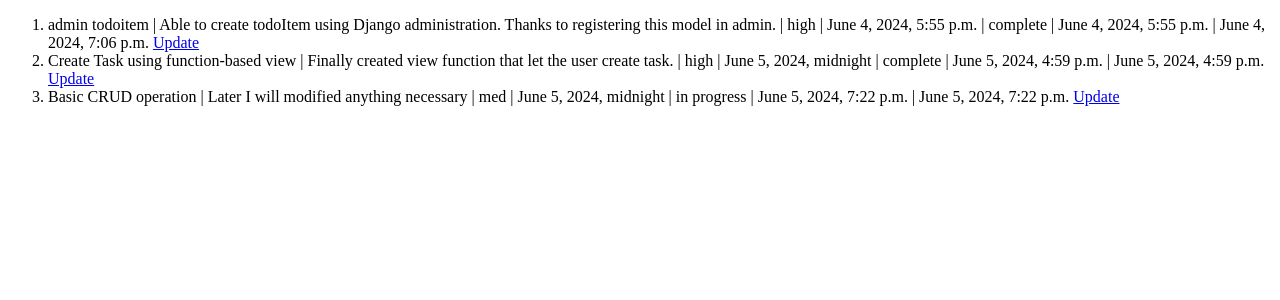
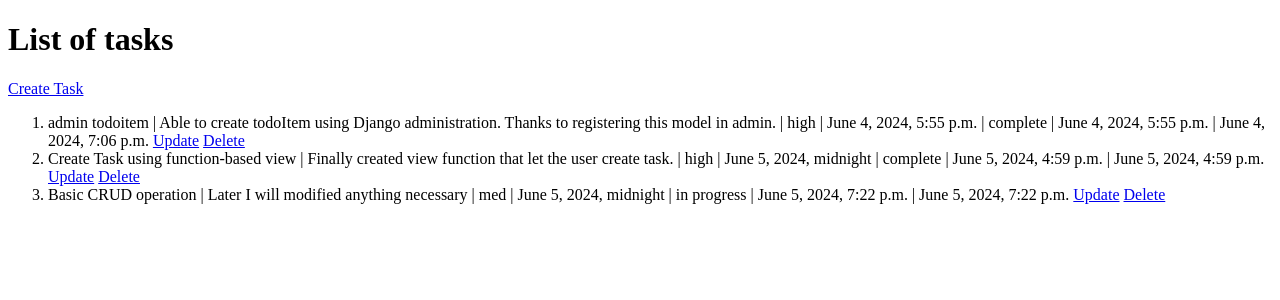
Before and after one commit to radio4444/todolist, a Django app: page / in a window 1280 px wide. Shown: the top 300 px of the page. Run offline with Django 5.2, Linux system fonts and the light colour scheme; data comes from the database, SQL or seed files in the repository; both versions use the stored data as it was after the commit.

Commit message:
Add delete view function Add a path for delete_task view in todo_app/urls Add hyperlink for delete next to each task

```diff
--- a/todo_app/templates/todo_app/home.html
+++ b/todo_app/templates/todo_app/home.html
@@ -5,6 +5,8 @@
     <title>List of tasks</title>
 </head>
 <body>
+<h1>List of tasks</h1>
+<a href="{% url 'create' %}">Create Task</a>
     <ol>
         {% for task in tasks %} {# show the task with given attribute #}
             <li>{{ task.task_name }} | {{ task.description }} |
@@ -13,7 +15,7 @@
                 {{ task.edited }}
                 {# Update hyperlink next to each task #}
                 <a href="{% url 'update' task.id %}">Update</a>
-
+                <a href="{% url 'delete' task.id %}">Delete</a>
             </li>
         {% endfor %}
     </ol>
--- a/todo_app/urls.py
+++ b/todo_app/urls.py
@@ -5,4 +5,5 @@ urlpatterns = [
 	path('', views.read_task, name='home'),
 	path('create/', views.create_task, name='create'),
 	path('update/<int:task_id>/', views.update_task, name='update'),
+	path('delete/<int:task_id>/', views.delete_task, name='delete')
 ]
--- a/todo_app/views.py
+++ b/todo_app/views.py
@@ -30,3 +30,8 @@ def update_task(request, task_id):
 	else:
 		form = TaskModelForm(instance=task)
 	return render(request, 'todo_app/update_task.html', {'form': form})
+
+
+def delete_task(request, task_id):
+	TaskModel.objects.filter(id=task_id).delete()
+	return redirect('home')
```
Also changed, not shown: todoItem.sqlite3.
